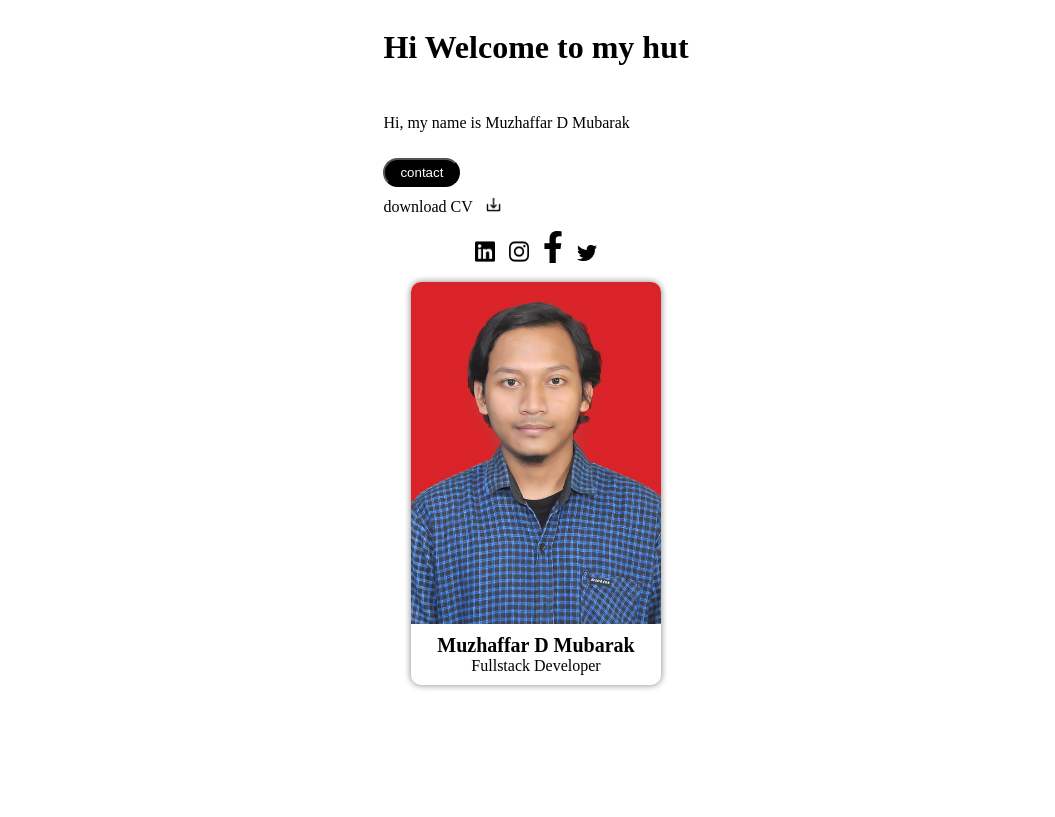
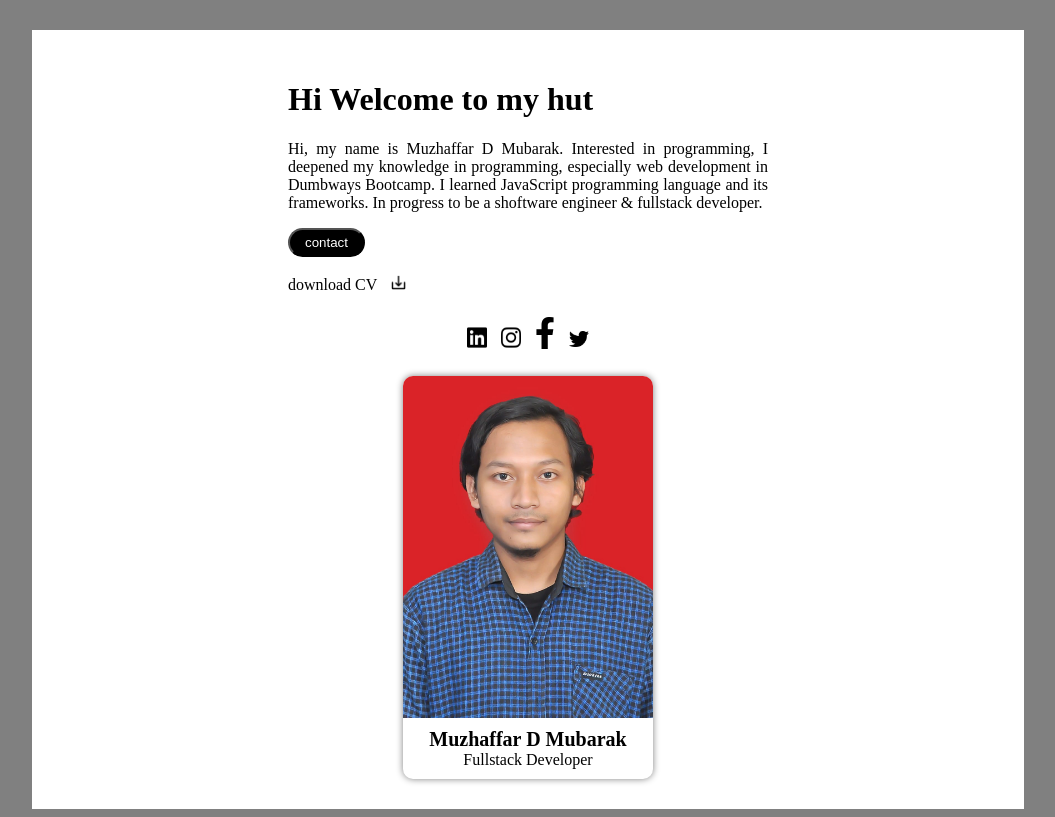
Before and after one commit to myzhaffar/Assignment1-creating-card, a plain HTML site: page index.html in a window 1280 px wide. Shown: the whole page, without its empty margins (112-1167 px from the left). Drawn offline with Linux system fonts and the light colour scheme.

Commit message:
setting width

```diff
--- a/index.html
+++ b/index.html
@@ -1,17 +1,23 @@
 <html>
   <head></head>
-  <body style="width: 100%">
+  <body style="background-color: grey">
     <div
       style="
+        background-color: white;
+        max-width: 992px;
         margin: auto;
-        width: fit-content;
-        display: flex;
-        flex-direction: column;
-        gap: 10px;
+        margin-top: 30px;
       "
     >
+      <div style="width: 480px; margin: auto; padding: 30px">
         <h1>Hi Welcome to my hut</h1>
-      <p>Hi, my name is Muzhaffar D Mubarak</p>
+        <p style="text-align: justify">
+          Hi, my name is Muzhaffar D Mubarak. Interested in programming, I
+          deepened my knowledge in programming, especially web development in
+          Dumbways Bootcamp. I learned JavaScript programming language and its
+          frameworks. In progress to be a shoftware engineer & fullstack
+          developer.
+        </p>
 
         <button
           style="
@@ -24,7 +30,8 @@
         >
           contact
         </button>
-
+        <br/>
+        <br/>
         <div>
           download CV
           <a href="./CV-Muzhaffar-Mubarak.pdf" download>
@@ -34,13 +41,15 @@
             />
           </a>
         </div>
-
+        <br />
         <div style="margin: auto; width: fit-content">
           <img src="linkedin-brands.png" style="width: 20px; margin: 5px" />
           <img src="instagram-brands.png" style="width: 20px; margin: 5px" />
           <img src="facebook-f-brands.png" style="width: 20px; margin: 5px" />
           <img src="twitter-brands.png" style="width: 20px; margin: 5px" />
         </div>
+        <br />
+
         <div
           style="
             border-radius: 10px;
@@ -65,8 +74,11 @@
               flex-direction: column;
             "
           >
-          <div style="font-size: 20; font-weight: 700">Muzhaffar D Mubarak</div>
+            <div style="font-size: 20; font-weight: 700">
+              Muzhaffar D Mubarak
+            </div>
             <div>Fullstack Developer</div>
+          </div>
         </div>
       </div>
     </div>
```
Lines whose indentation alone changed are shown as unchanged.
